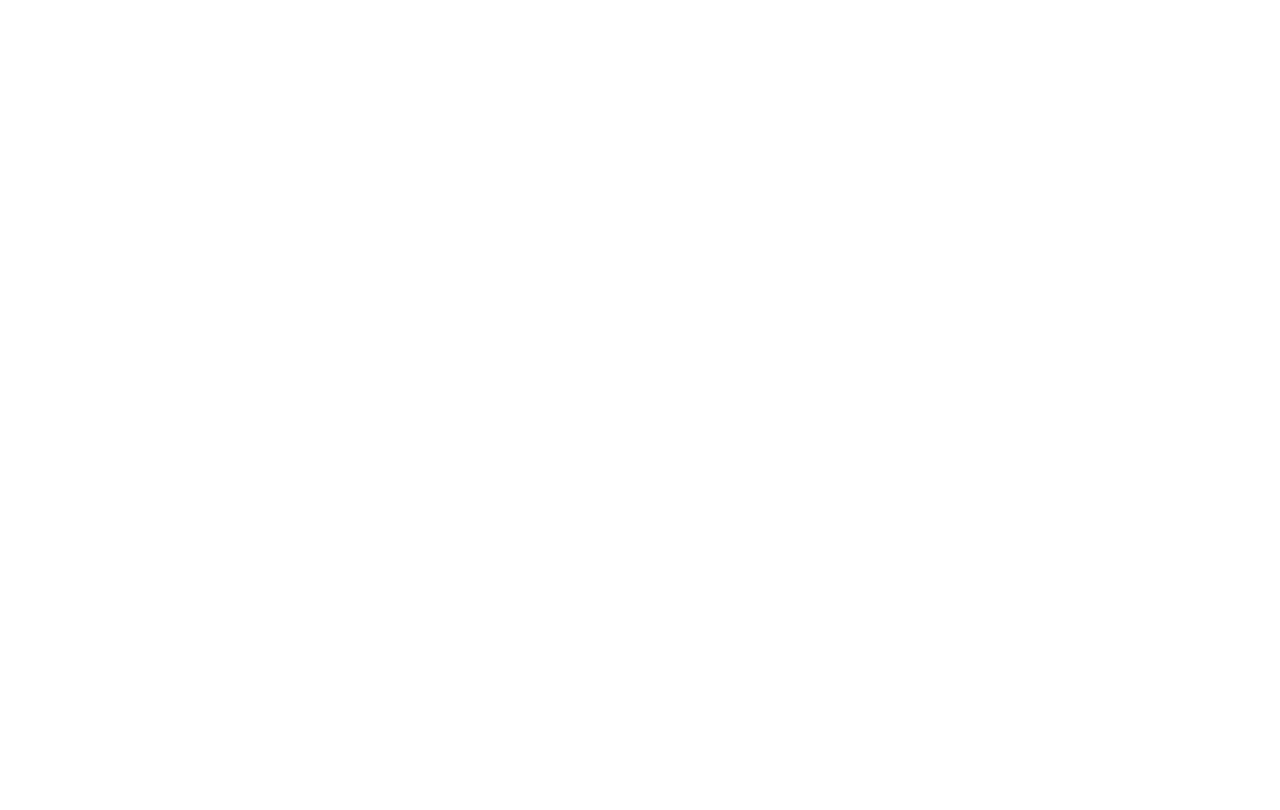
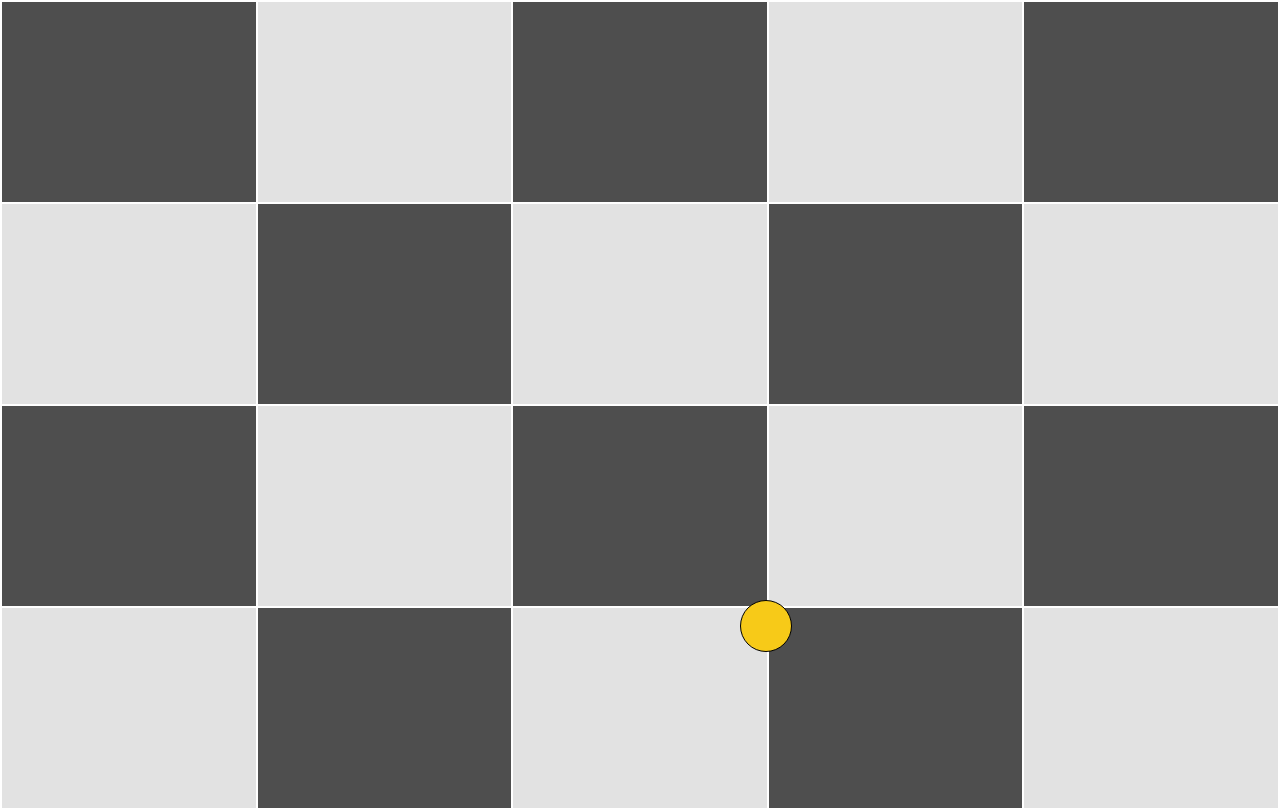
Before and after one commit to trachary/autoclicker, a plain HTML site: page index.html in a window 1280 px wide. Drawn offline with Linux system fonts and the light colour scheme.

Commit message:
Create table

```diff
--- a/index.html
+++ b/index.html
@@ -2,6 +2,50 @@
 <html>
 <head>
 	<title>Automatic Adam Sandler</title>
+
+	<style type="text/css">
+
+		* {
+			margin: 0;
+			padding: 0;
+		}
+
+		table .cn {
+			width: 100vw:
+			height 100vh;
+		}
+
+		td {
+			width: 20vw;
+			height: 25vh;
+		}
+
+		.odd {
+			background-color: #4e4e4e;
+		}
+
+		.even {
+			background-color: #e2e2e2;
+		}
+
+		#crosshair {
+			-moz-border-radius: 50px;
+			-webkit-border-radius: 50px;
+			border-radius: 50px;
+			border: 1px solid black;
+
+			position: absolute;
+			background: #F7CA18;
+			width: 50px;
+			height: 50px;
+
+
+			top: 600px;
+			left: 740px;
+
+		}
+
+	</style>
 </head>
 <body>
 
@@ -9,15 +53,54 @@
 
 <table>
 	<tr>
-		<td class="one"></td>
-		<td class="two"></td>
-		<td class="three"></td>
-		<td class="four"></td>
-		<td class="five"></td>
+		<td class="odd"></td>
+		<td class="even"></td>
+		<td class="odd"></td>
+		<td class="even"></td>
+		<td class="odd"></td>
+	</tr>
+	<tr>
+		<td class="even"></td>
+		<td class="odd"></td>
+		<td class="even"></td>
+		<td class="odd"></td>
+		<td class="even"></td>
+	</tr>
+	<tr>
+		<td class="odd"></td>
+		<td class="even"></td>
+		<td class="odd"></td>
+		<td class="even"></td>
+		<td class="odd"></td>
+	</tr>
+	<tr>
+		<td class="even"></td>
+		<td class="odd"></td>
+		<td class="even"></td>
+		<td class="odd"></td>
+		<td class="even"></td>
 	</tr>
 </table>
+
+<div id='crosshair'></div>
 
 </div>
 
 </body>
+
+<script type="text/javascript">
+
+	var td = document.getElementsByTagName('TD');
+
+	td.forEach(function(element){
+		td[element].addEventListener('click', highlight);
+	});
+
+	function highlight(event) {
+		console.log("clicked!");
+		event.target.style.background = red;
+	}
+
+</script>
+
 </html>
```
